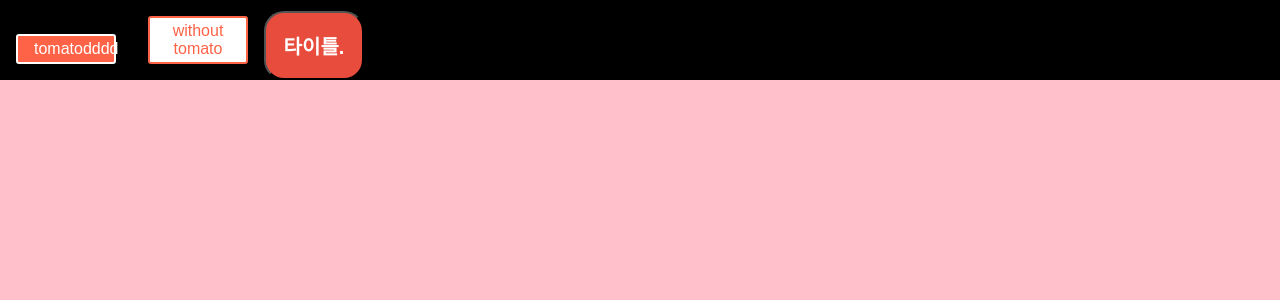
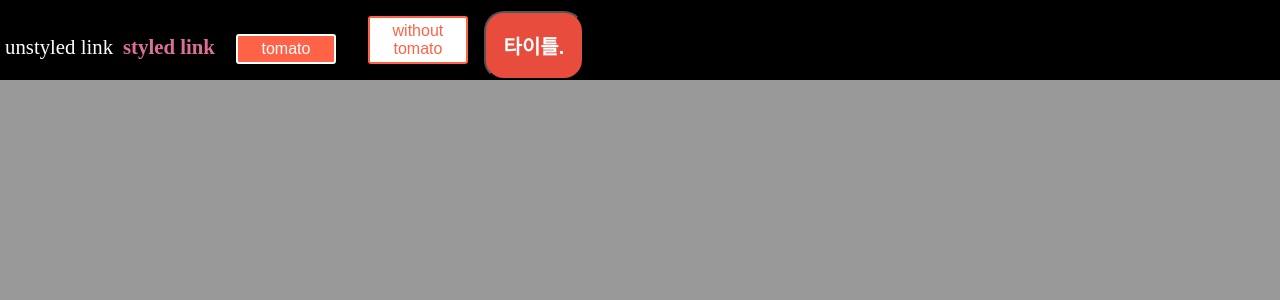
Before and after one commit to juunone/styledcomponents, a React (Create React App) app: page / in a window 1280 px wide. Shown: the top 300 px of the page. Built offline with nearby package versions, Linux system fonts and the light colour scheme; the HTML template or start-up script is replaced by a standard one.

Commit message:
a link 추가

```diff
--- a/src/App.js
+++ b/src/App.js
@@ -23,7 +23,7 @@ const Card = styled.div`
 const Container = styled.div`
   height: 100vh;
   width: 100%;
-  background-color: pink;
+  background-color: #999;
   ${Card}{
     background-color : black;
   }
@@ -47,6 +47,24 @@ const SquareButton = styled(Button)`
   border-radius: 3px;
 `;
 
+const ALink = styled.a`
+  color:white;
+  font-size:1.3em;
+  font-weight:normal;
+  margin:0 5px;
+`
+
+const Link = ({ className, children }) => (
+  <ALink className={className}>
+    {children}
+  </ALink>
+);
+
+const StyledLink = styled(Link)`
+  color: palevioletred;
+  font-weight: bold;
+`;
+
 class App extends Component {
   render() {
     return (
@@ -61,10 +79,15 @@ class App extends Component {
 
 const Form = () => (
   <Card>
+    <Link>unstyled link</Link>
+    <StyledLink>styled link</StyledLink>
     <SquareButton primary>
-      tomatodddd
+      tomato
     </SquareButton>
-    <SquareButton>
+    <SquareButton
+    as="a"
+    onClick={() => {alert('do u like tomato?')}}
+    >
       without tomato
     </SquareButton>
     <Button>
```
